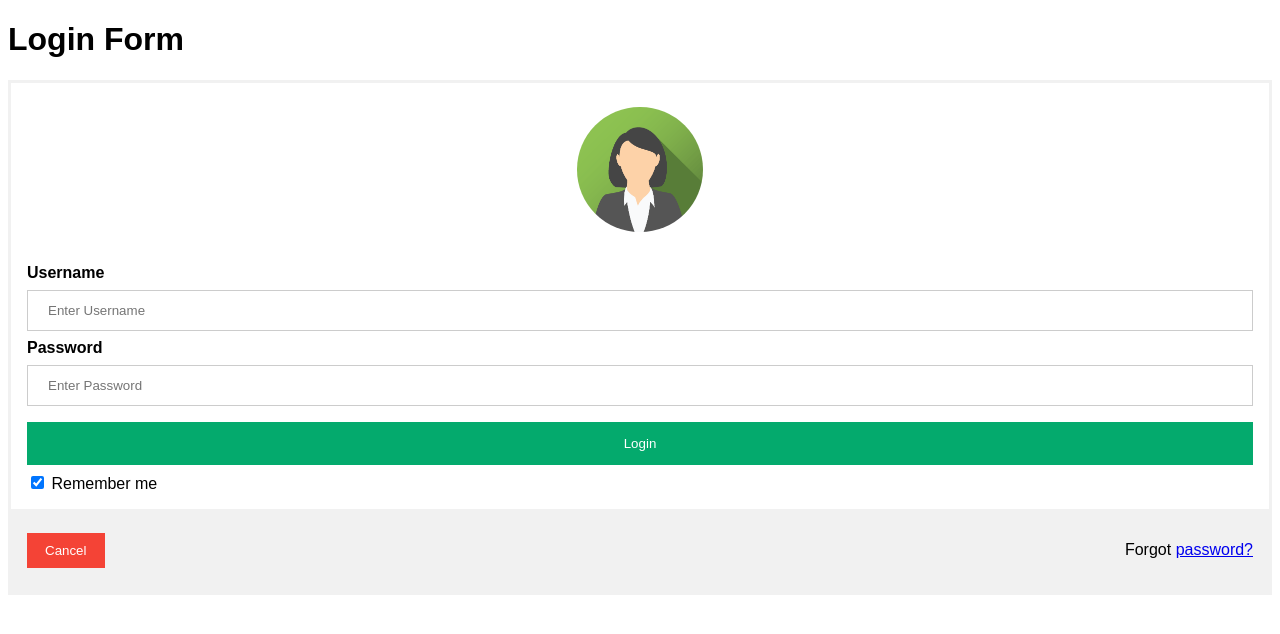
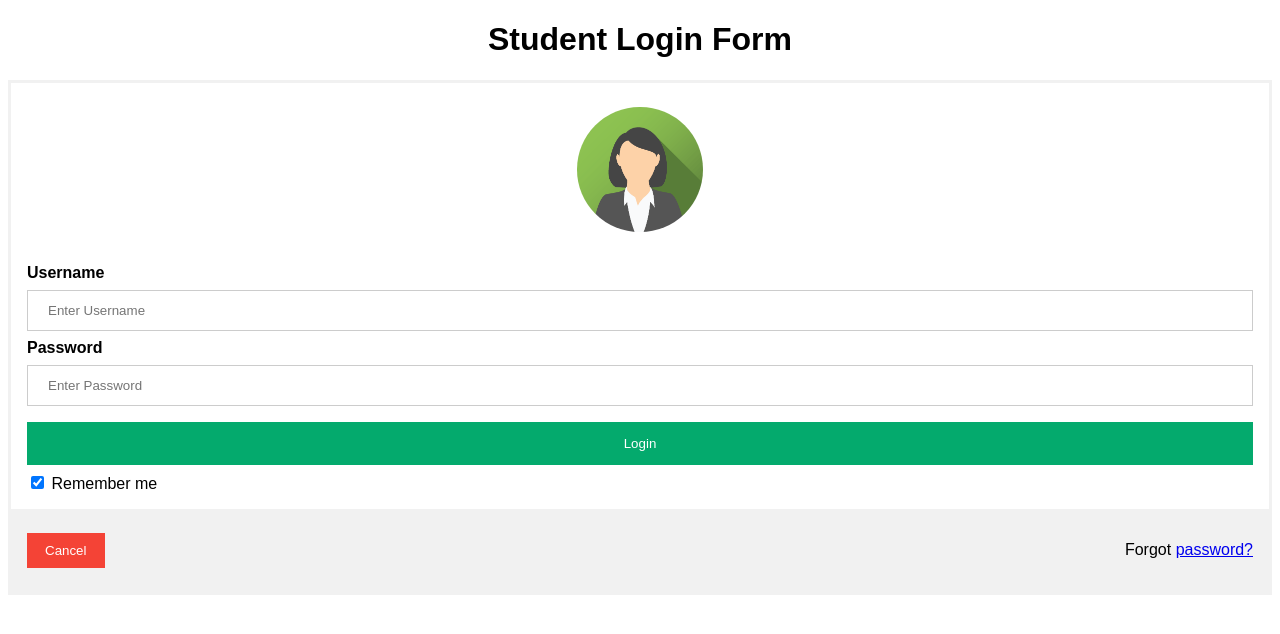
Before and after one commit to ravi2krishna/webapp-8am, a plain HTML site: page index.html in a window 1280 px wide. Drawn offline with Linux system fonts and the light colour scheme.

Commit message:
formatting to center

```diff
--- a/index.html
+++ b/index.html
@@ -68,7 +68,7 @@ span.psw {
 </head>
 <body>
 
-<h1>Login Form</h1>
+	<center><h1>Student Login Form</h1></center>
 
 <form action="/action_page.php" method="post">
   <div class="imgcontainer">
```
